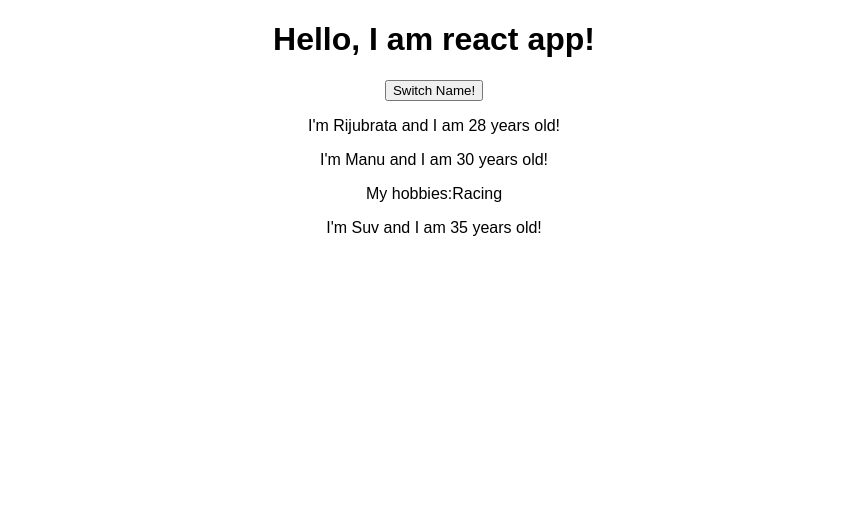
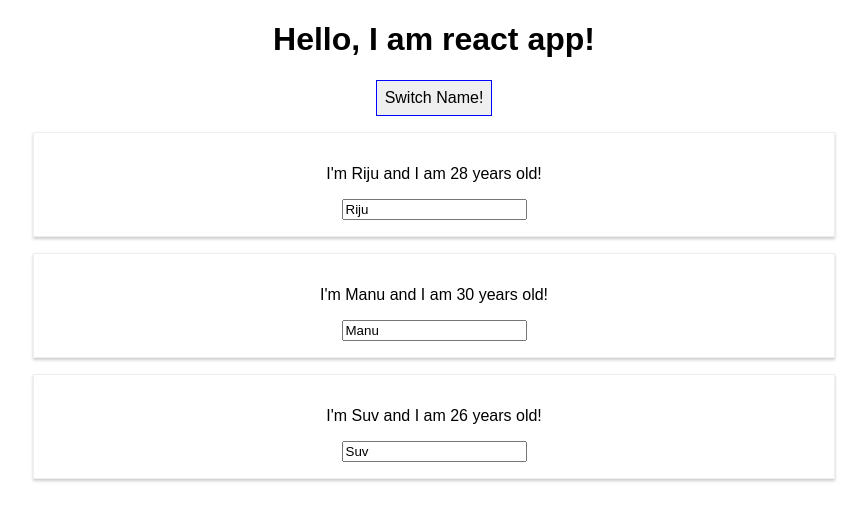
Before and after one commit to Rijubrata/react-guide, a React (Create React App) app: page / in a window 1280 px wide. Both pictures are taken after a click on the button "Switch Name!". Shown: the top 520 px of the page, without its empty margins (206-1073 px from the left). Built offline with nearby package versions, Linux system fonts and the light colour scheme.

Commit message:
react-list

```diff
--- a/src/App.js
+++ b/src/App.js
@@ -1,36 +1,86 @@
 import React, { Component } from 'react';
 import './App.css';
 import Person from './Person/Person';
+import './Person/Person.css';
 
 class App extends Component {
-  state={
-    Person:[
-      {name:'Riju',age:28},
-      {name:'Manu',age:30},
-      {name:'Suv',age:26}
+  state = {
+    Person: [
+      { id: 1, name: 'Riju', age: 28 },
+      { id: 2, name: 'Manu', age: 30 },
+      { id: 3, name: 'Suv', age: 26 }
     ],
-    otherState:'Do not change'
+    showPerson: false
   }
-  switchNameHandler=()=>{
-   // this.state.Person[0].name='Rijubrata';
-   // console.log('cliked');
-   this.setState({
-    Person:[
-      {name:'Rijubrata',age:28},
-      {name:'Manu',age:30},
-      {name:'Suv',age:35}
-    ]
-   });
+
+  deletePersonHandler = (personIndex) => {
+    const persons = [...this.state.Person];
+    persons.splice(personIndex, 1);
+    this.setState({ Person: persons });
+
   }
+
+  nameChangedHandler = (event, id) => {
+
+    const personIndex = this.state.Person.findIndex(p => {
+      return p.id === id;
+    });
+
+    const person = {
+      ...this.state.Person[personIndex]
+    };
+
+    // const person = Object.assign({}, this.state.persons[personIndex]);
+
+    person.name = event.target.value;
+
+    const persons = [...this.state.Person];
+    persons[personIndex] = person;
+
+    this.setState({ Person: persons });
+  }
+
+  togglePersonHandler = () => {
+    const doesShow = this.state.showPerson;
+    this.setState({ showPerson: !doesShow });
+  }
+
   render() {
+
+    const style = {
+      backgroudColor: 'white',
+      font: 'inherit',
+      border: '1px solid blue',
+      padding: '8px',
+      cursor: 'pointer'
+    }
+
+    let persons = null;
+
+    if (this.state.showPerson) {
+      persons = (
+        < div >
+          {
+            this.state.Person.map((person, index) => {
+              return <Person
+                click={() => this.deletePersonHandler(index)}
+                name={person.name}
+                age={person.age}
+                key={person.id}
+                changed={(event) => this.nameChangedHandler(event, person.id)}>
+              </Person>
+            })
+          }
+        </ div >
+      );
+    }
+
     return (
-      <div className="App">
-       <h1>Hello, I am react app!</h1>
-       <button onClick={this.switchNameHandler}>Switch Name!</button>
-       <Person name={this.state.Person[0].name} age={this.state.Person[0].age}/>
-       <Person name={this.state.Person[1].name} age={this.state.Person[1].age}>My hobbies:Racing</Person>
-       <Person name={this.state.Person[2].name}  age={this.state.Person[2].age} />
-      </div>
+      <div className="App" >
+        <h1>Hello, I am react app!</h1>
+        <button style={style} onClick={this.togglePersonHandler}>Switch Name!</button>
+        { persons}
+      </div >
     );
     // return React.createElement('div',{className:'App'},React.createElement('h1',null,'Hello, I am react app!'));
   }
--- /dev/null
+++ b/src/Person/Person.css
@@ -0,0 +1,8 @@
+.Person{
+    width:60%;
+    margin:16px auto;
+    border:1px solid #eee;
+    box-shadow: 0px 2px 3px #ccc;
+    padding: 16px;
+    text-align: center;
+}
--- a/src/Person/Person.js
+++ b/src/Person/Person.js
@@ -2,9 +2,10 @@ import React from 'react';
 
 const person =(props)=>{
     return (
-    <div>
-        <p>I'm {props.name} and I am {props.age} years old!</p>
+    <div className="Person">
+        <p onClick={props.click}>I'm {props.name} and I am {props.age} years old! </p>
         <p>{props.children}</p>
+        <input type="text" onChange={props.changed} value={props.name}></input>
     </div>
     );
 }
```
